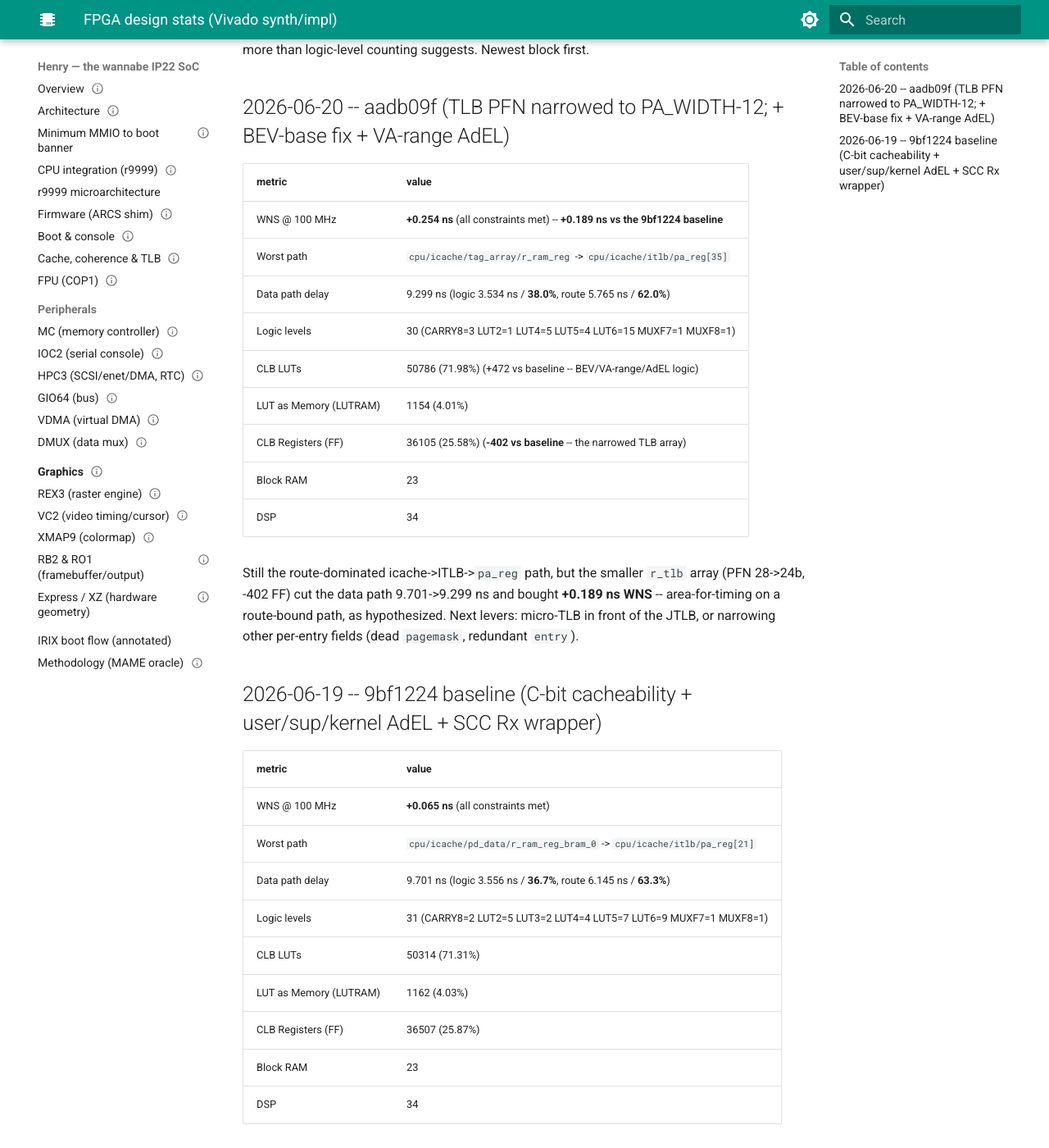
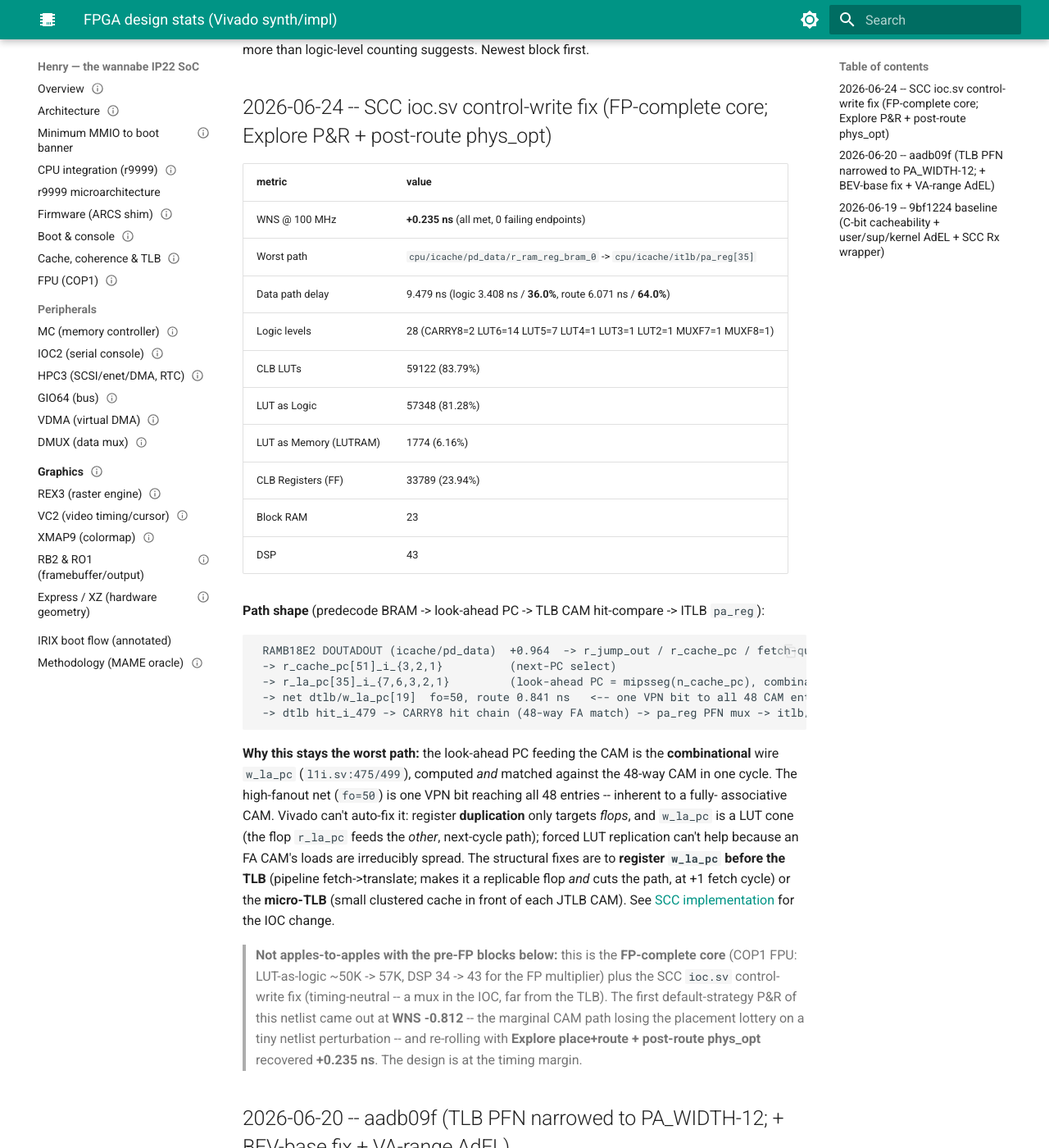
Before and after one commit to dsheffie/henry-the-wannabe-ip22-soc, an MkDocs documentation site: the page built from docs/fpga_stats.md, in a window 1280 px wide and 1400 px high, scrolled down 332 px. Shown: the whole window at 82% size. Built offline with MkDocs 1.6.1 and Material for MkDocs 9.7.7, drawn with Linux system fonts in a browser that asks for light colours.

Commit message:
ioc: capture the SCC control-write data byte (fixes the Tx interrupt)
The SCC byte classifier only latched w_scc_wbyte on DATA writes, so every
CONTROL write (WR0 pointer-set, WR1, RES_TXP) was processed with command
byte = 0. WR1.TxIE could never be set -> scc_tx_int was permanently 0 -> the
SCC Tx-buffer-empty interrupt never fired, stalling Linux's interrupt-driven
console TX. Capture the byte for both ctrl and data writes.

Silicon-proven on henry (WNS +0.235): the full TxIE -> tx_ip -> scc_tx_int ->
map_src[5] -> IP2 chain now asserts, and the busybox userspace console drains
~2x faster. Adds docs/peripherals/scc.md (SCC implementation + interrupt
model), an fpga_stats.md entry with the current critical path + the w_la_pc
fanout analysis, and reroll_impl.tcl (Explore-strategy impl re-roll).

Co-Authored-By: Claude Opus 4.8 <noreply@anthropic.com>

````diff
--- a/docs/fpga_stats.md
+++ b/docs/fpga_stats.md
@@ -12,6 +12,48 @@ The WNS path has long been the **icache -> ITLB -> `pa_reg`** chain (the 48-entr
 fully-associative TLB CAM), and it is **route-dominated** (~63% route) -- so area
 reductions that shrink the TLB array tend to help WNS more than logic-level
 counting suggests. Newest block first.
+
+## 2026-06-24 -- SCC ioc.sv control-write fix (FP-complete core; Explore P&R + post-route phys_opt)
+
+| metric | value |
+|--------|-------|
+| WNS @ 100 MHz | **+0.235 ns** (all met, 0 failing endpoints) |
+| Worst path | `cpu/icache/pd_data/r_ram_reg_bram_0` -> `cpu/icache/itlb/pa_reg[35]` |
+| Data path delay | 9.479 ns  (logic 3.408 ns / **36.0%**, route 6.071 ns / **64.0%**) |
+| Logic levels | 28  (CARRY8=2 LUT6=14 LUT5=7 LUT4=1 LUT3=1 LUT2=1 MUXF7=1 MUXF8=1) |
+| CLB LUTs | 59122 (83.79%) |
+| LUT as Logic | 57348 (81.28%) |
+| LUT as Memory (LUTRAM) | 1774 (6.16%) |
+| CLB Registers (FF) | 33789 (23.94%) |
+| Block RAM | 23 |
+| DSP | 43 |
+
+**Path shape** (predecode BRAM -> look-ahead PC -> TLB CAM hit-compare -> ITLB `pa_reg`):
+
+```
+ RAMB18E2 DOUTADOUT (icache/pd_data)  +0.964  -> r_jump_out / r_cache_pc / fetch-queue / PHT LUTs
+ -> r_cache_pc[51]_i_{3,2,1}          (next-PC select)
+ -> r_la_pc[35]_i_{7,6,3,2,1}         (look-ahead PC = mipsseg(n_cache_pc), combinational)
+ -> net dtlb/w_la_pc[19]  fo=50, route 0.841 ns   <-- one VPN bit to all 48 CAM entries
+ -> dtlb hit_i_479 -> CARRY8 hit chain (48-way FA match) -> pa_reg PFN mux -> itlb/pa_reg[35]/D
+```
+
+**Why this stays the worst path:** the look-ahead PC feeding the CAM is the **combinational**
+wire `w_la_pc` (`l1i.sv:475/499`), computed *and* matched against the 48-way CAM in one cycle.
+The high-fanout net (`fo=50`) is one VPN bit reaching all 48 entries -- inherent to a fully-
+associative CAM. Vivado can't auto-fix it: register **duplication** only targets *flops*, and
+`w_la_pc` is a LUT cone (the flop `r_la_pc` feeds the *other*, next-cycle path); forced LUT
+replication can't help because an FA CAM's loads are irreducibly spread. The structural fixes
+are to **register `w_la_pc` before the TLB** (pipeline fetch->translate; makes it a replicable
+flop *and* cuts the path, at +1 fetch cycle) or the **micro-TLB** (small clustered cache in
+front of each JTLB CAM). See [SCC implementation](peripherals/scc.md) for the IOC change.
+
+> **Not apples-to-apples with the pre-FP blocks below:** this is the **FP-complete core** (COP1
+> FPU: LUT-as-logic ~50K -> 57K, DSP 34 -> 43 for the FP multiplier) plus the SCC `ioc.sv`
+> control-write fix (timing-neutral -- a mux in the IOC, far from the TLB). The first
+> default-strategy P&R of this netlist came out at **WNS -0.812** -- the marginal CAM path
+> losing the placement lottery on a tiny netlist perturbation -- and re-rolling with **Explore
+> place+route + post-route phys_opt** recovered **+0.235 ns**. The design is at the timing margin.
 
 ## 2026-06-20 -- aadb09f (TLB PFN narrowed to PA_WIDTH-12; + BEV-base fix + VA-range AdEL)
 
````
Also changed, not shown: docs/index.md (+1 -0 lines), docs/peripherals/ioc2.md (+5 -0 lines), docs/peripherals/scc.md (added, +141 -0 lines), 2 other files.
